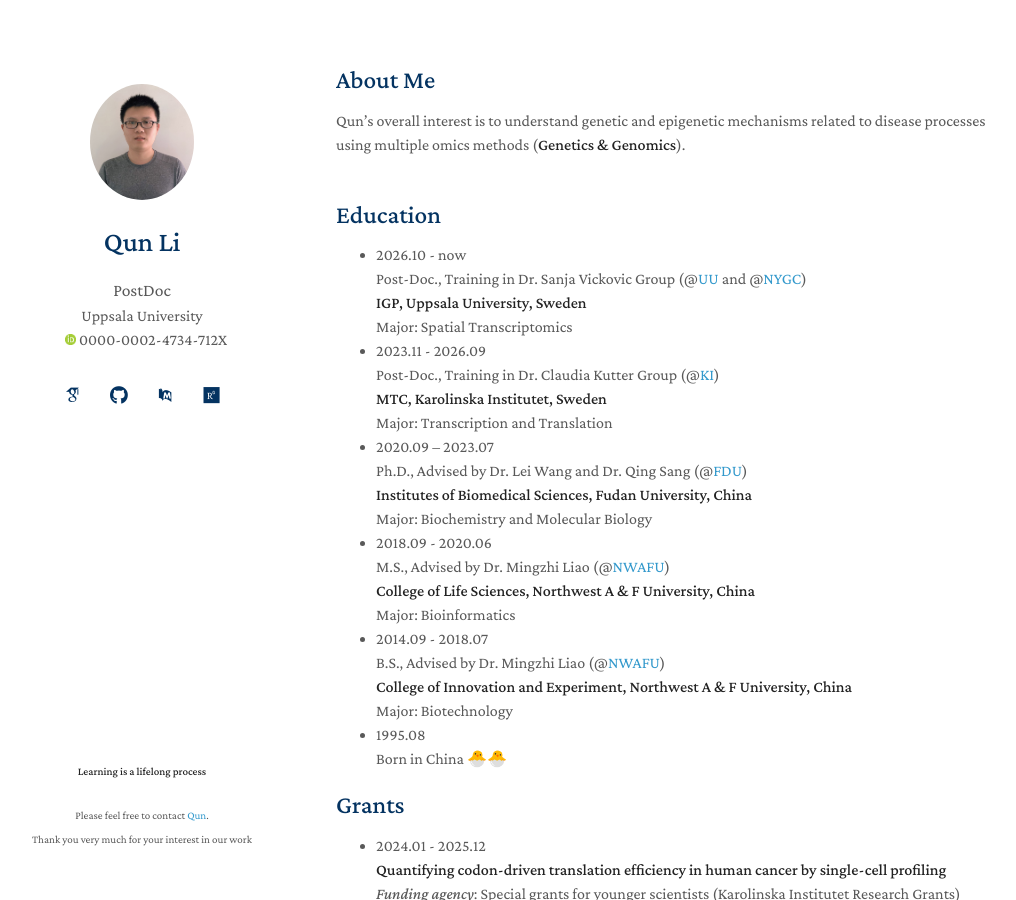
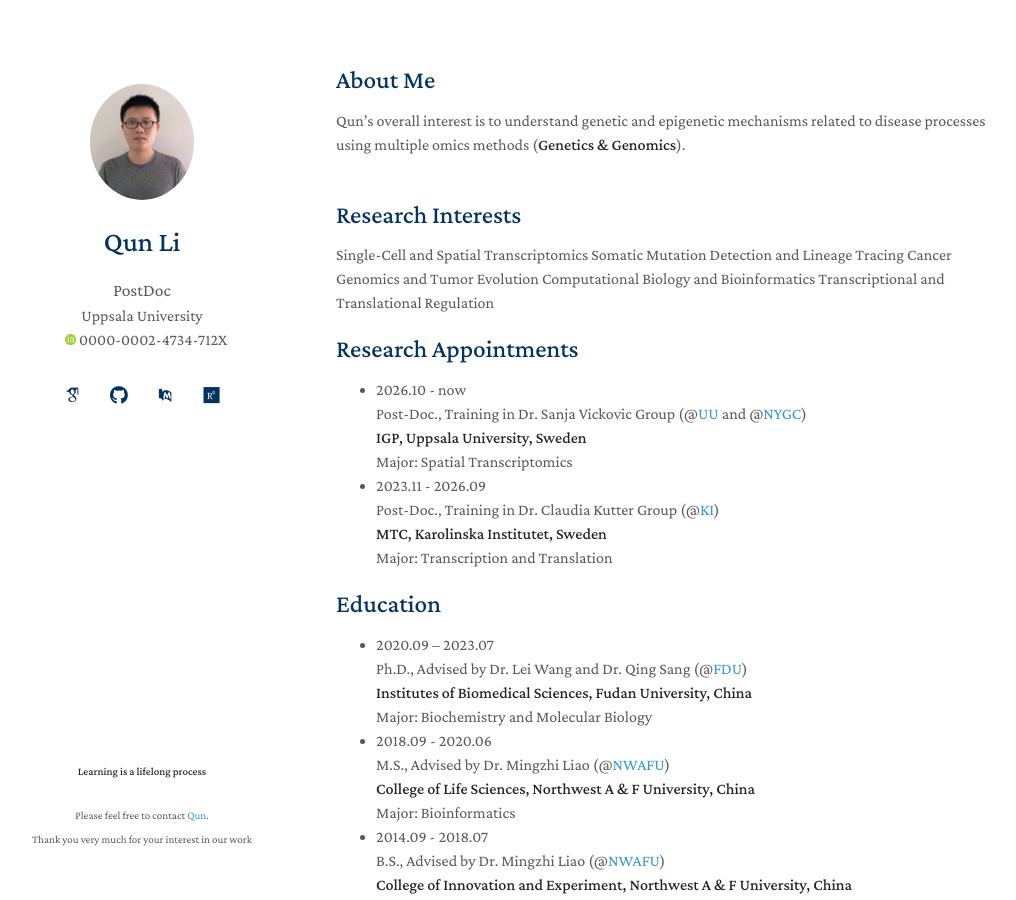
Before and after one commit to liqunbio/liqunbio.github.io, a Jekyll site: the page built from index.md, in a window 1280 px wide and 900 px high. Shown: the whole window, without its empty margins (134-1150 px from the left). Built offline with Jekyll 4.4.1, drawn with Linux system fonts in a browser that asks for light colours; some web fonts are replaced; comment, search, counter and statistics services are not loaded; our own code applies the rules of GitHub Pages for plain Markdown files.

Commit message:
Update index.md

```diff
--- a/index.md
+++ b/index.md
@@ -7,7 +7,15 @@ layout: homepage
 Qun's overall interest is to understand genetic and epigenetic mechanisms related to disease processes using multiple omics methods (**Genetics & Genomics**). <br>
 <br>
 
-## Education
+## Research Interests
+
+Single-Cell and Spatial Transcriptomics
+Somatic Mutation Detection and Lineage Tracing
+Cancer Genomics and Tumor Evolution
+Computational Biology and Bioinformatics
+Transcriptional and Translational Regulation
+
+## Research Appointments
 - 2026.10 - now <br>
 Post-Doc., Training in Dr. Sanja Vickovic Group (@[UU](https://www.uu.se/en/contact-and-organisation/organisation?query=X39%3A164) and @[NYGC](https://www.vickovictechinnovation.com/ourteam)) <br>
 **IGP, Uppsala University, Sweden** <br>
@@ -28,8 +38,6 @@ Major: Bioinformatics
 B.S., Advised by Dr. Mingzhi Liao (@[NWAFU](https://life.nwafu.edu.cn/szdw/js2/389648.htm))<br>
 **College of Innovation and Experiment, Northwest A & F University, China** <br>
 Major: Biotechnology
-- 1995.08 <br>
-Born in China 🐣🐣
 
 {% include_relative _includes/grants.md %}
 
```
Also changed, not shown: other parts of index.md (+2 -0 lines).
